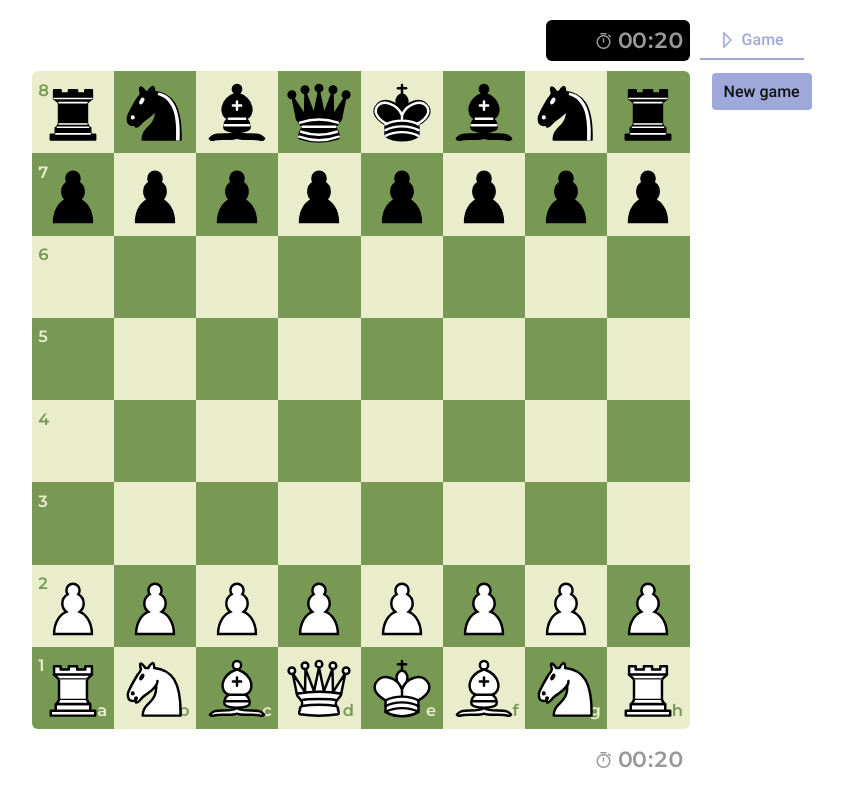
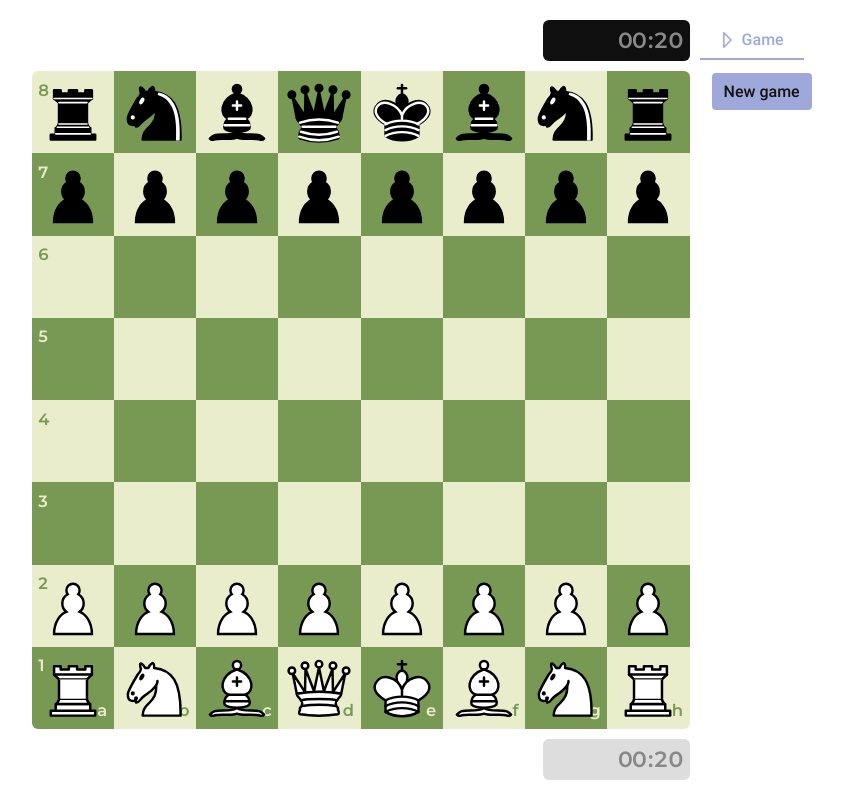
Before and after one commit to clxsewn/chess-app, a React (Vite) app: page / in a window 1280 px wide. Shown: the whole page, without its empty margins (106-949 px from the left). Built offline with nearby package versions, Linux system fonts and the light colour scheme.

Commit message:
timer update

```diff
--- a/src/components/Timer/index.tsx
+++ b/src/components/Timer/index.tsx
@@ -29,24 +29,23 @@ export default function Timer({
         },
     })
 
-    let animatedClass = ''
     if (currTurn !== turn) {
         if (turn === forPlayer) {
             resume()
-            if (seconds < 15) animatedClass = 'danger-time'
         } else {
             pause()
-            animatedClass = ''
         }
         setCurrTurn(turn)
     }
 
+    const isActive = turn === forPlayer
+
+    const activeClass = isActive ? ' active' : ''
+    const animatedClass = seconds < 15 && isActive ? ' danger-time' : ''
+
     return (
-        <div
-            className={`timer ${forPlayer} ${animatedClass}`}
-            style={{ backgroundColor: forPlayer }}
-        >
-            <i className="pi pi-stopwatch"></i>
+        <div className={`timer ${forPlayer + activeClass + animatedClass}`}>
+            <div>{isActive && <i className="pi pi-stopwatch"></i>}</div>
             <span className="time">
                 <span className="digit">{Math.floor(minutes / 10)}</span>
                 <span className="digit">{minutes % 10}</span>
--- a/src/components/Timer/styles.scss
+++ b/src/components/Timer/styles.scss
@@ -1,4 +1,6 @@
 .timer {
+  width: 90px;
+  box-sizing: content-box;
   padding: 4px 7px 4px 50px;
 
   display: flex;
@@ -6,7 +8,6 @@
   align-items: center;
 
   border-radius: 6px;
-  color: #999999;
 
   font-family: "Montserrat", sans-serif;
   font-size: 22px;
@@ -35,12 +36,36 @@
   }
 
   &.white {
-    grid-row: 3 / 4;
-    grid-column: 1 / 2;
+    background-color: #fff;
+    color: #000;
+
+    &:not(.active) {
+      background-color: #ddd;
+      color: #888;
+    }
   }
 
   &.black {
-    grid-row: 1 / 2;
-    grid-column: 1 / 2;
+    background-color: #000;
+    color: #f3f3f3;
+
+    &:not(.active) {
+      background-color: #0f0f0f;
+      color: #888;
+    }
   }
+
+  &.danger-time,
+  &.danger-time {
+    background-color: #7C0902 !important;
+
+    &.white {
+      color: #f3f3f3 !important;
+    }
+
+    &.black {
+      color: #0f0f0f !important;
+    }
+  }
+
 }
```
